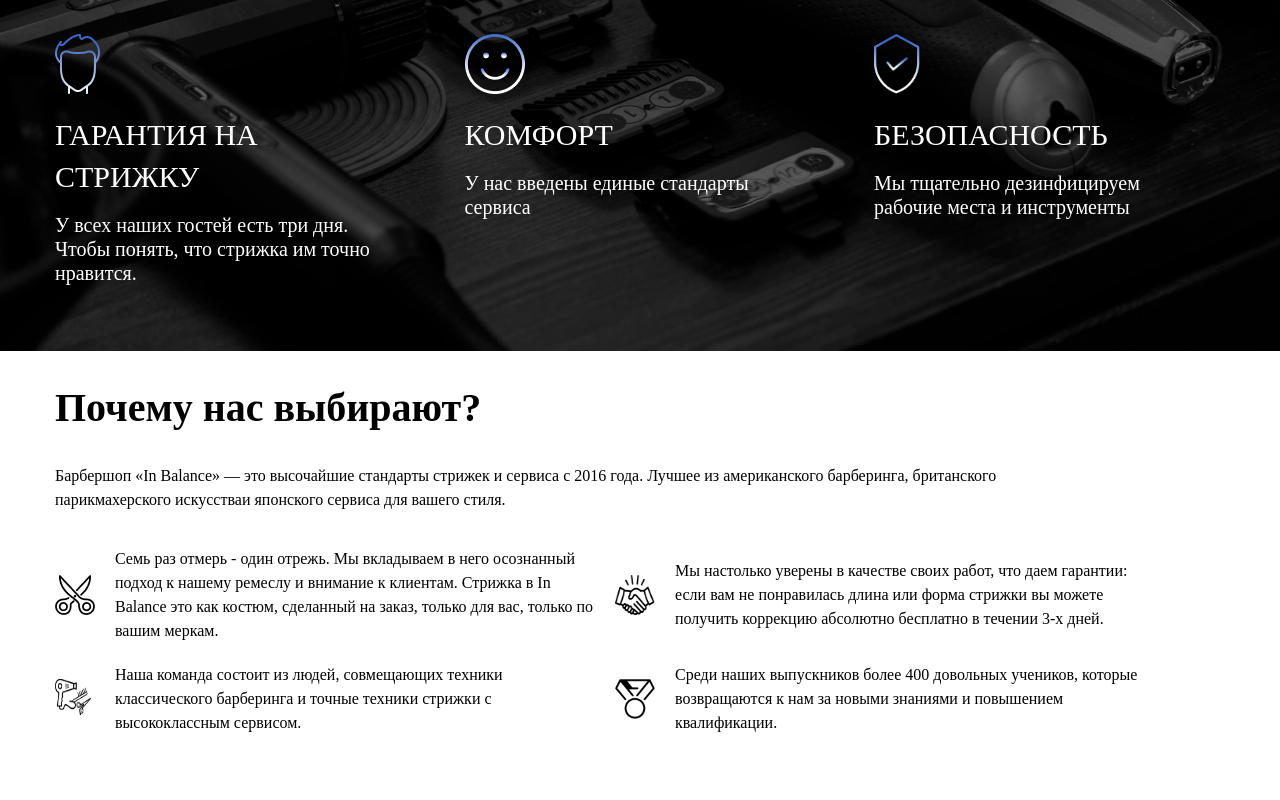
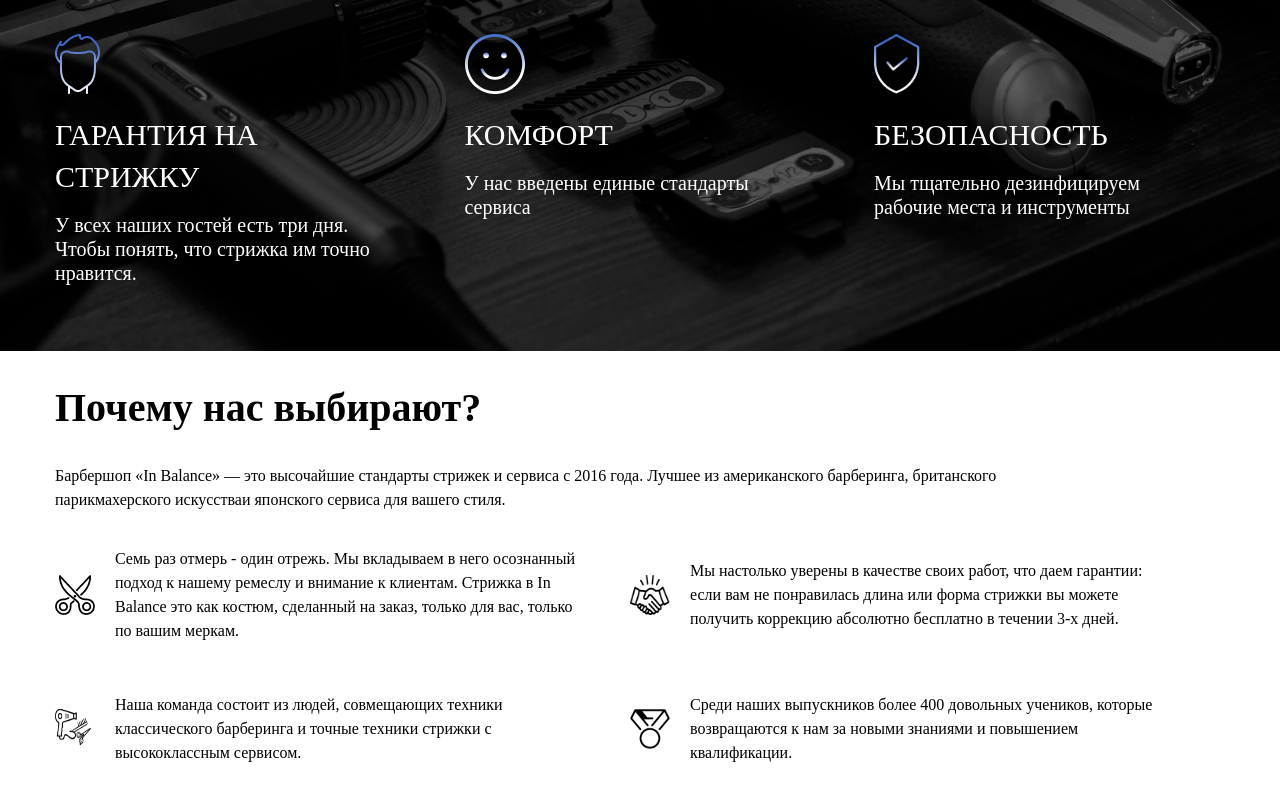
Before and after one commit to Ex1s9/Commerce-project, a React (Vite) app: page / in a window 1280 px wide. Shown: the part 464-1264 px from the top of the page. Before the commit the page ends 1199 px from the top, so only its background shows below. Built offline with nearby package versions, Linux system fonts and the light colour scheme; a web font is replaced by a local one.

Commit message:
increased indentation

```diff
--- a/src/components/body/whyChooseUsBlock/whyChooseUsBlock.module.scss
+++ b/src/components/body/whyChooseUsBlock/whyChooseUsBlock.module.scss
@@ -5,6 +5,7 @@
   max-width: 1200px;
   margin: 0 auto;
   padding: 0 15px;
+  margin-bottom: 100px;
 
   & h2 {
     align-items: flex-start;
@@ -25,7 +26,7 @@
     line-height: 24px;
     display: grid;
     grid-template-columns: 1fr 1fr;
-    gap: 20px;
+    gap: 50px;
     width: 1100px;
 
     .featureContainer {
```
